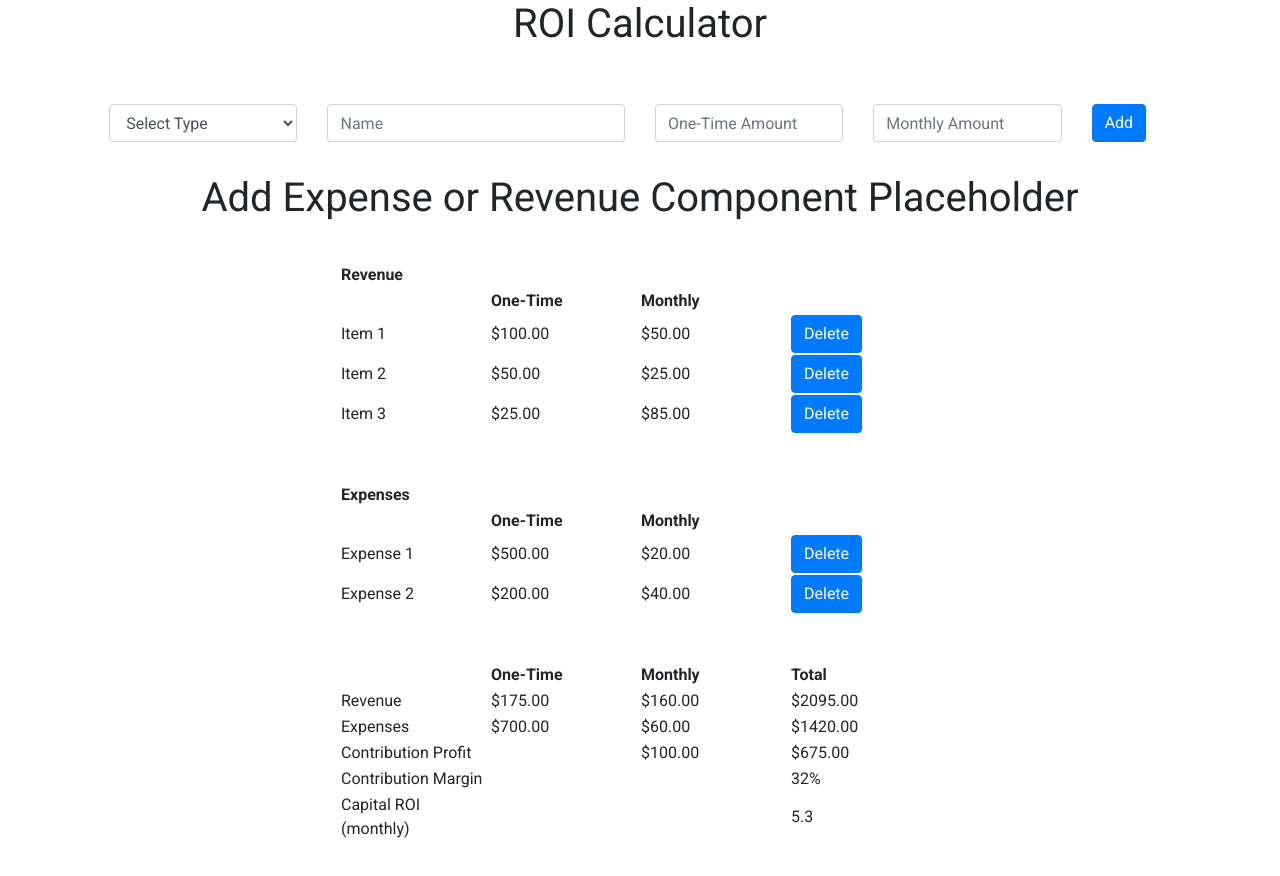
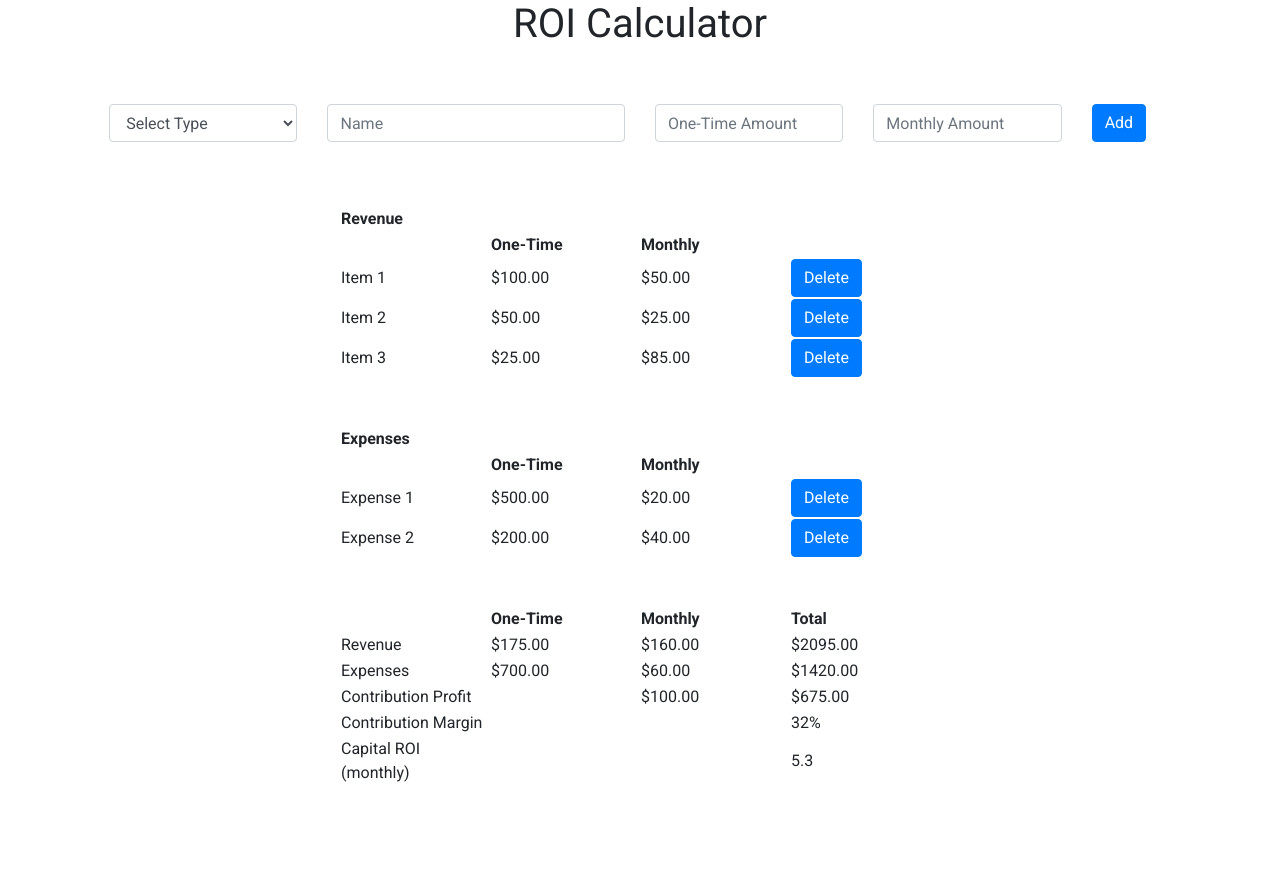
Before and after one commit to zayolab/developer-exercise, a React (Create React App) app: page / in a window 1280 px wide. Shown: the top 876 px of the page. After the commit the page ends 834 px from the top, so only its background shows below. Built offline with nearby package versions, Linux system fonts and the light colour scheme.

Commit message:
Created RevenueTable component that correctly displays the same way the Revenue Table did before and maintains all functionality of the ROI Calculator while being a separent and reusable component

```diff
--- a/src/App.js
+++ b/src/App.js
@@ -7,7 +7,7 @@ import {
  } from 'react-bootstrap'
 import './App.css';
 
-import Todos from './components/Todos';
+import RevenueTable from './components/RevenueTable';
 
 class App extends Component {
   constructor() {
@@ -30,6 +30,7 @@ class App extends Component {
         oneTime: 25,
         monthly: 85
       }],
+
       expenses:[{
         name: 'Expense 1',
         oneTime: 500,
@@ -40,6 +41,7 @@ class App extends Component {
         oneTime: 200,
         monthly: 40
       }],
+
       oneTimeRevenue: 175,
       oneTimeExpense: 700,
       monthlyRevenue: 160,
@@ -146,16 +148,16 @@ class App extends Component {
 
   render() {
     // create table rows from revenue state list
-    let revenueTableData = this.state.revenue.map((item, index) => {
-      return (
-        <tr key={"revenue" + index}>
-          <td>{item.name}</td>
-          <td>${item.oneTime.toFixed(2)}</td>
-          <td>${item.monthly.toFixed(2)}</td>
-          <td><Button onClick={() => this.handleDelete('revenue', index)}>Delete</Button></td>
-        </tr>
-      )
-    })
+    // let revenueTableData = this.state.revenue.map((item, index) => {
+    //   return (
+    //     <tr key={"revenue" + index}>
+    //       <td>{item.name}</td>
+    //       <td>${item.oneTime.toFixed(2)}</td>
+    //       <td>${item.monthly.toFixed(2)}</td>
+    //       <td><Button onClick={() => this.handleDelete('revenue', index)}>Delete</Button></td>
+    //     </tr>
+    //   )
+    // })
     // create table rows from expenses state list
     let expensesTableData = this.state.expenses.map((expense, index) => {
       return (
@@ -230,14 +232,13 @@ class App extends Component {
             </Col>
           </Row>
         </Form>
-        <Todos/>
         {/* form errors */}
         { this.state.error &&
           <h4 className="error text-center">Please fill out all fields</h4>
         }
         <div className="roi-tables">
           {/* Revenue Table */}
-          <table className="revenue-table">
+          {/* <table className="revenue-table">
             <thead>
               <tr>
                 <th>Revenue</th>
@@ -252,7 +253,8 @@ class App extends Component {
             <tbody>
               {revenueTableData}
             </tbody>
-          </table>
+          </table> */}
+          <RevenueTable handleDelete={this.handleDelete} revenue={this.state.revenue}/>
           {/* Expenses Table */}
           <table className="expenses-table">
             <thead>
--- /dev/null
+++ b/src/components/RevenueTable.js
@@ -0,0 +1,45 @@
+import React, { Component } from 'react';
+import {
+  Row,
+  Col,
+  Button,
+  Form
+ } from 'react-bootstrap'
+import './../App.css';
+
+class RevenueTable extends Component {
+
+    render() {
+        let revenueTableData = this.props.revenue.map((item, index) => {
+            return (
+            <tr key={"revenue" + index}>
+                <td>{item.name}</td>
+                <td>${item.oneTime.toFixed(2)}</td>
+                <td>${item.monthly.toFixed(2)}</td>
+                <td><Button onClick={() => this.props.handleDelete('revenue', index)}>Delete</Button></td>
+            </tr>
+            )
+        })
+
+        return (
+            <table className="revenue-table">
+            <thead>
+              <tr>
+                <th>Revenue</th>
+              </tr>
+              <tr>
+                <th></th>
+                <th>One-Time</th>
+                <th>Monthly</th>
+                <th></th>
+              </tr>
+            </thead>
+            <tbody>
+              {revenueTableData}
+            </tbody>
+            </table>
+        );
+    }
+}
+
+export default RevenueTable;
--- a/src/components/Todos.js
+++ b/src/components/Todos.js
@@ -9,11 +9,9 @@ import './../App.css';
 
 class Todos extends Component {
     render() {
-        return (
-            <div>
-                <h1 className="text-center">Add Expense or Revenue Component Placeholder</h1>
-            </div>
-        );
+        return this.props.revenueArray.map((revenueComp) => (
+                <h6 className="text-center" key={revenueComp.name}>{revenueComp.name}</h6>
+            ));
     }
 }
 
```
